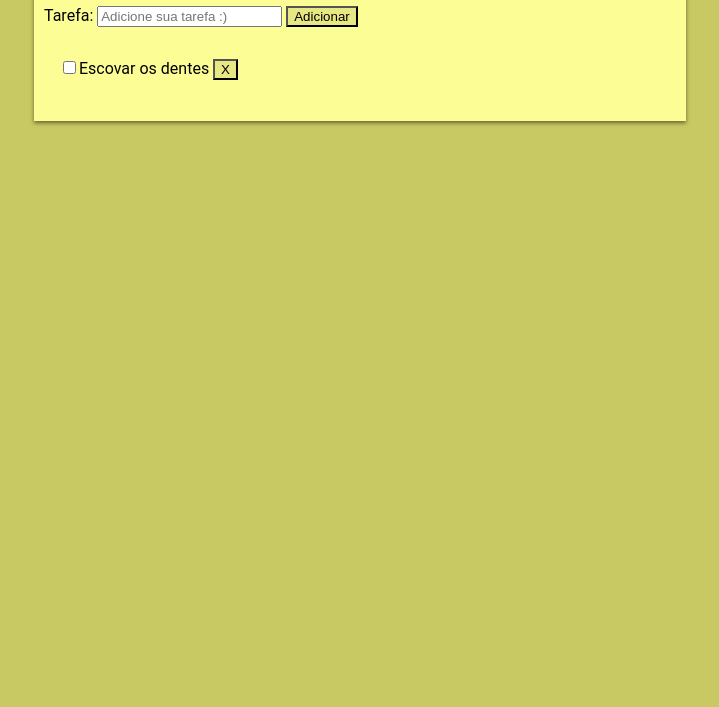
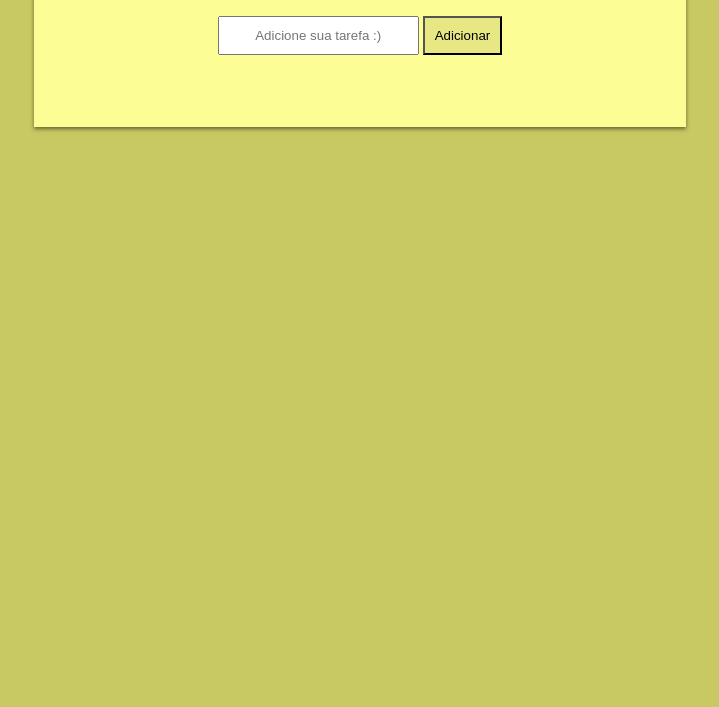
Before and after one commit to PedroHenrique06/To-Do-List, a plain HTML site: page index.html in a window 1280 px wide. Shown: the part 93-800 px from the top of the page, without its empty margins (280-999 px from the left). Drawn offline with Linux system fonts and the light colour scheme.

Commit message:
Organização do código.

```diff
--- a/index.html
+++ b/index.html
@@ -10,15 +10,11 @@
     <div class="main">
         <h1>To-Do List</h1>
 
-        <label for="task">Tarefa:</label>
-        <input type="text" name="task" id="task" placeholder="Adicione sua tarefa :)">
-        <button type="submit" id="add task" onclick="addElement()">Adicionar</button>
-
-        <ul id="main list">
-            <li id="item">
-                <input type="checkbox" onclick="TaskDone(event)"><span>Escovar os dentes</span> <button onclick="DelElement(event)">X</button>
-            </li>
-        </ul>
+        <div class="add-box">
+            <input class="add-box" type="text" name="task" id="task" placeholder="Adicione sua tarefa :)">
+            <button class="add-box" type="submit" id="add task" onclick="addElement()">Adicionar</button>
+        </div>
+        <ul id="main list"></ul>
     </div>
 </body>
 
```
